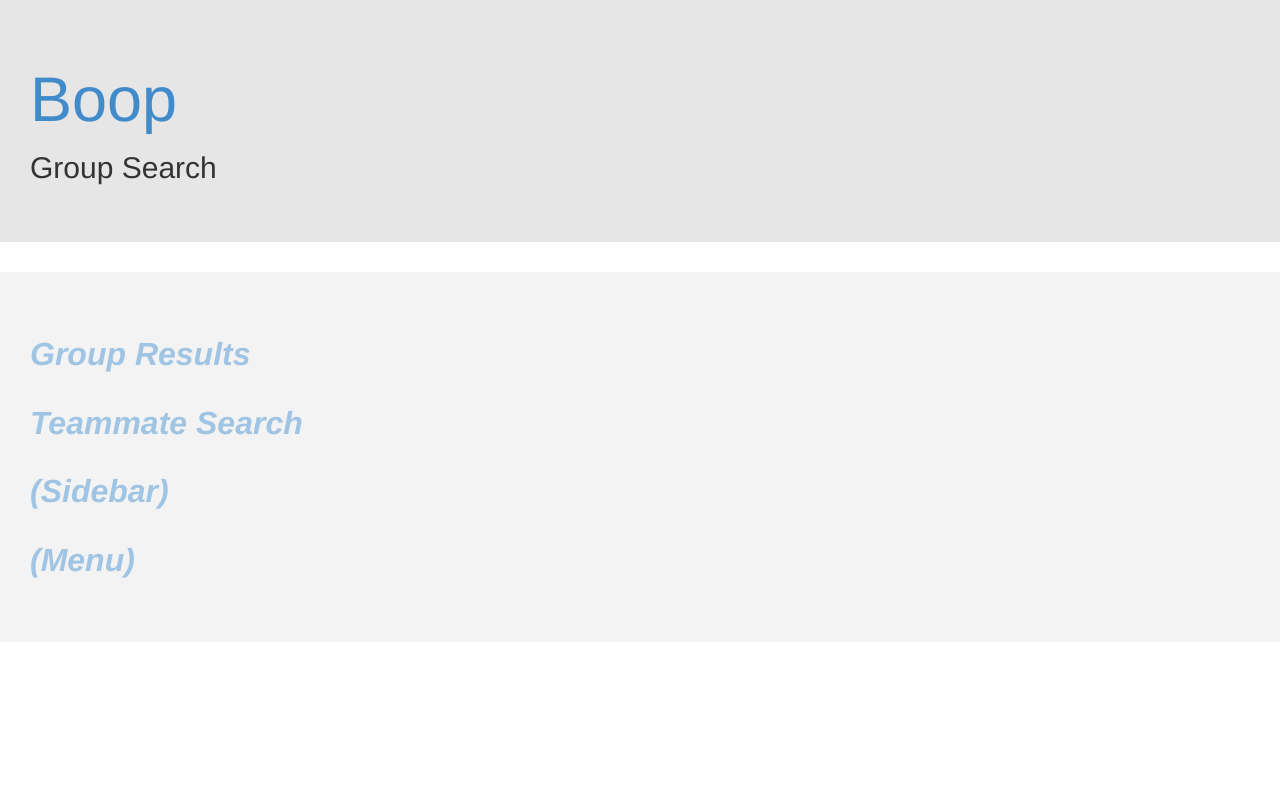
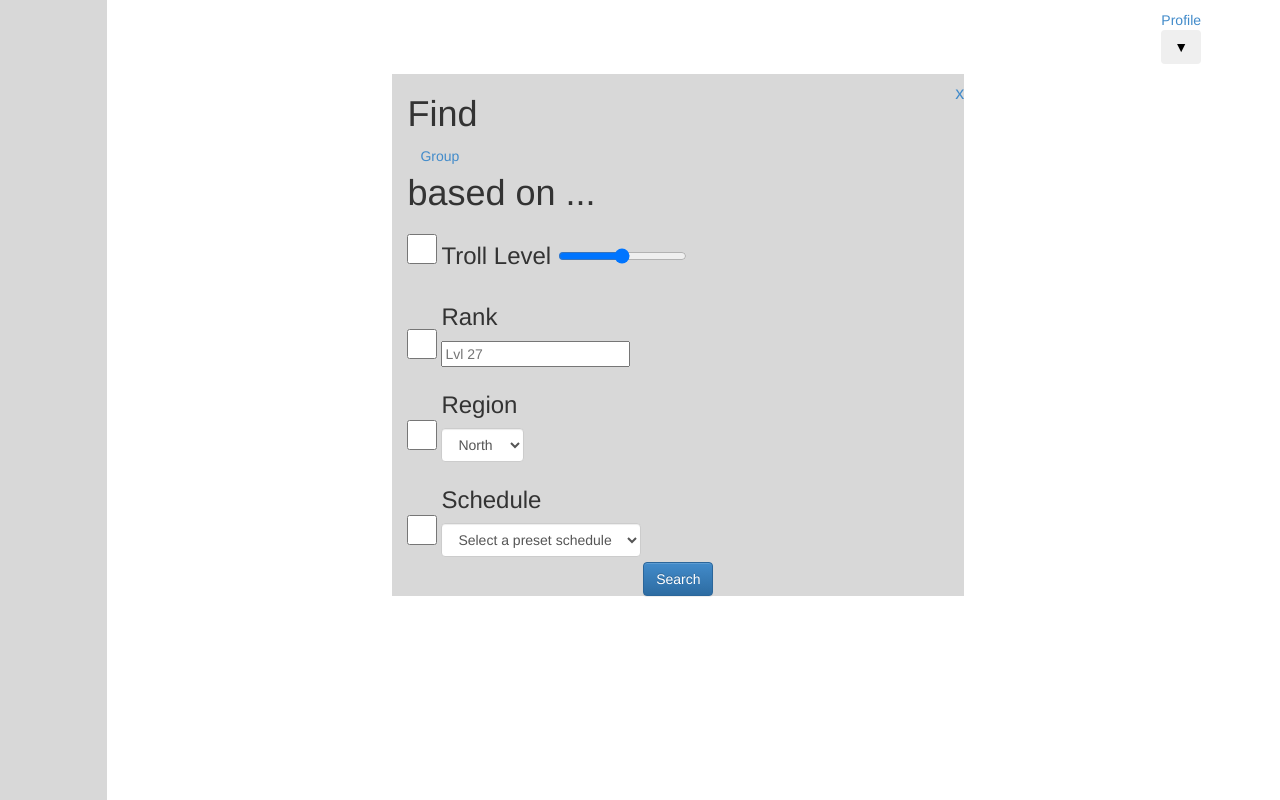
Before and after one commit to QuickCan99/boop, a plain HTML site: page groupsearch.html in a window 1280 px wide. Drawn offline with nearby package versions, Linux system fonts and the light colour scheme.

Commit message:
Finished index/homepage and groupsearch for A4 codeup

```diff
--- a/css/introHCI.css
+++ b/css/introHCI.css
@@ -47,9 +47,13 @@ body {
 	position: relative;
 }
 
+.square {
+height: 50px;
+width: 50px;
+background-color: #5;
+}
 
-
-
+ .big-checkbox {width: 30px; height: 30px;}
 
 .jumbotron {
 	position: relative;
--- a/groupsearch.html
+++ b/groupsearch.html
@@ -12,19 +12,88 @@
 </head>
 
 <body>
-	<div class="jumbotron">
-		<a href="index.html"><h1>Boop</h1></a>
-		<h2>Group Search</h2>
+	<div class="sidebar col-sm-1">
+
 	</div>
 
-	<div class="jumbotron links">
-		<b>
-		<a href="groupresults.html">Group Results</a> <br>
-		<a href="matesearch.html">Teammate Search</a> <br>
+	<div class="row col-sm-11">
 
-		<a href="sidebar.html">(Sidebar)</a> <br>
-		<a href="menu.html">(Menu)</a>
-	</b>
+		<div class="row" style="margin:10px">
+			<div class="col-sm-11"> </div>
+			<div class="col-sm-1">
+				<a href="profile.html">Profile</a>
+				<div class="dropdown">
+					<button class="btn btn-secondary dropdown-toggle" type="button" id="dropdownMenuButton" data-toggle="dropdown" aria-haspopup="true" aria-expanded="false">
+						▼
+					</button>
+					<div class="dropdown-menu" aria-labelledby="dropdownMenuButton">
+						<a class="dropdown-item" href="settings.html">Settings</a><br>
+						<a class="dropdown-item" href="index.html">Log Out</a><br>
+					</div>
+				</div>
+
+			</div>
+		</div>
+
+		<div class="col-sm-3"></div>
+
+		<div class="col-sm-6" style="background: #D8D8D8">
+			<div class="row pull-right">
+				<h4><a href="index.html">x </a></h4>
+		</div>
+			<h1>Find <div class="dropdown">
+				<a class="btn btn-secondary dropdown-toggle" href="#" role="button" id="dropdownMenuLink" data-toggle="dropdown" aria-haspopup="true" aria-expanded="false">
+					Group
+				</a>
+				<div class="dropdown-menu" aria-labelledby="dropdownMenuButton">
+					<a class="dropdown-item" href="matesearch.html">Teammate</a>
+				</div>
+			</div> based on ... </h1></center>
+			<div>
+
+				<div class="form-check">
+					<input class="form-check-input  big-checkbox" type="checkbox" value="" id="defaultCheck1">
+					<label class="form-check-label" for="defaultCheck1">
+						<h3>Troll Level   <input type="range" min="1" max="100" value="50" class="slider" id="myRange"></h3>
+
+					</label>
+				</div>
+				<div class="form-check">
+					<input class="form-check-input big-checkbox" type="checkbox" value="" id="defaultCheck1" >
+					<label class="form-check-label" for="defaultCheck2">
+						<h3>Rank</h3> <input placeholder="Lvl 27">
+					</label>
+				</div>
+				<div class="form-check">
+					<input class="form-check-input  big-checkbox" type="checkbox" value="" id="defaultCheck2" >
+					<label class="form-check-label" for="defaultCheck2">
+						<h3>Region</h3>
+						<select class="form-control form-control-sm">
+							<option>North</option>
+							<option>South</option>
+							<option>East</option>
+							<option>West</option>
+						</select>
+					</label>
+				</div>
+				<div class="form-check">
+					<input class="form-check-input  big-checkbox" type="checkbox" value="" id="defaultCheck2" >
+					<label class="form-check-label" for="defaultCheck2">
+						<h3>Schedule</h3>
+						<select class="form-control form-control-sm"></h3>
+							<option>Select a preset schedule</option>
+							<option>Work Sched</option>
+							<option>School Sched</option>
+						</select>
+					</label>
+				</div>
+
+				<center><a class="btn btn-primary" href="groupresults.html" role="button">Search</a> <br>
+					<div class="slidecontainer">
+
+					</div>
+				</div>
+
 			</div>
 
 			<!-- include JavaScript near the end of the HTML file -->
```
Also changed, not shown: index.html (+29 -10 lines), indext.html (+3 -1 lines). Lines whose indentation alone changed are shown as unchanged.
